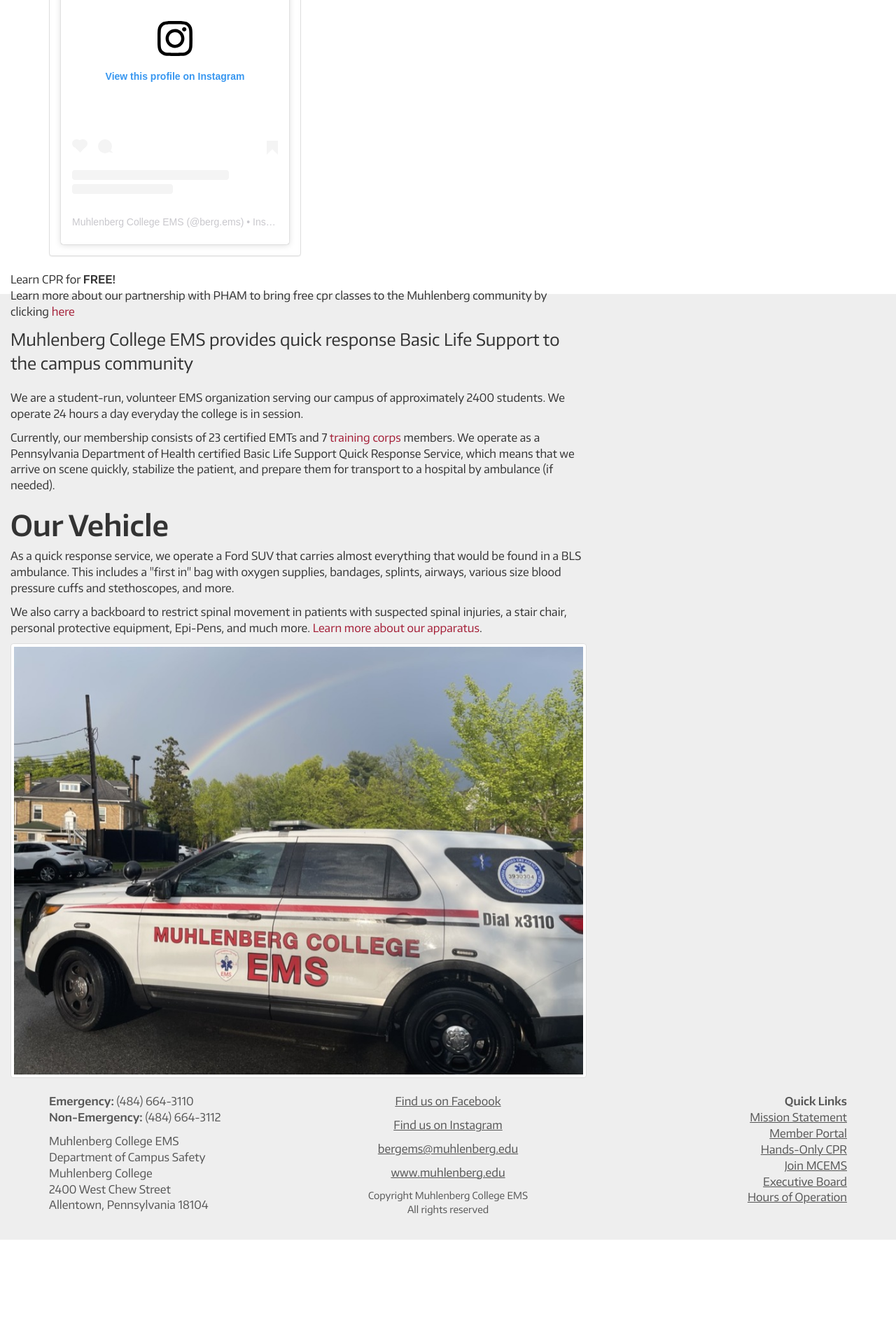
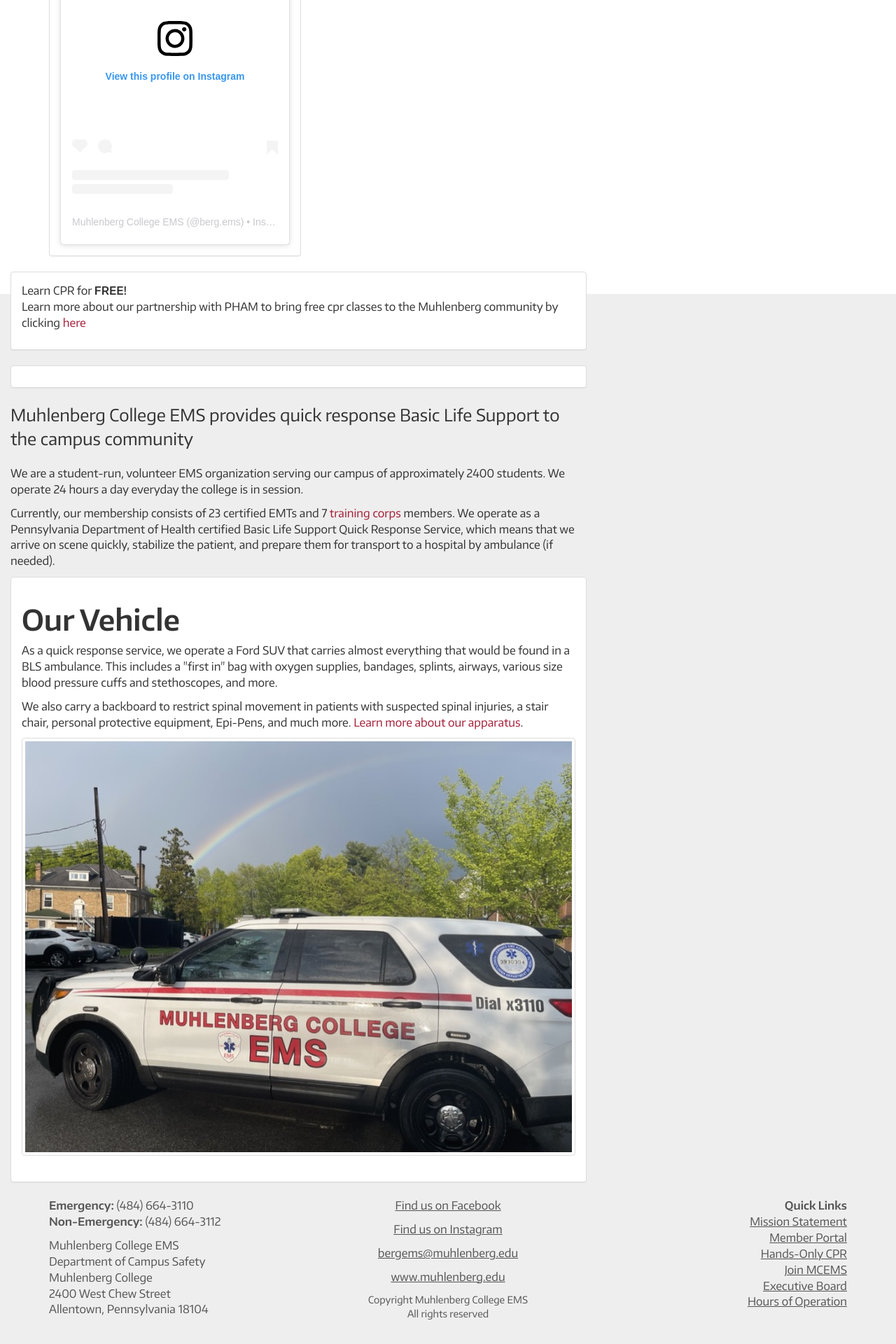
Before and after one commit to MCEMS/www, a Jekyll site: the page built from index.html, in a window 1280 px wide. Shown: the part 1524-3444 px from the top of the page at 70% size. Built offline with Jekyll 4.4.1, drawn with Linux system fonts in a browser that asks for light colours; nearby versions of some CDN libraries; a script that is not in the unit is left out; before the commit the page ends 3295 px from its top, so only the background shows below that.

Commit message:
Update index.html

```diff
--- a/index.html
+++ b/index.html
@@ -42,17 +42,22 @@
 
 </div>
 <div class="col-md-8">
+  <div class="panel panel-default">
+    <div class="panel-body">
   <h2">Learn CPR for <b>FREE!</b></h2>
     <p>Learn more about our partnership with PHAM to bring free cpr classes to the Muhlenberg community by clicking <a href="/learn-cpr">here</a></p>
-                                                                                                                                        </div>
-  <div class="col-md-8">
+    </div></div>
+      <div class="panel panel-default">
+    <div class="panel-body">
+    </div></div>
     <p class="lead">Muhlenberg College EMS provides quick response Basic Life Support to the campus community</p>
     <p>We are a student-run, volunteer EMS organization serving our campus of approximately 2400 students. We operate 24 hours a day everyday the college is in session.</p>
     <p>Currently, our membership consists of {{ site.data.membership.emt }} certified EMTs and {{ site.data.membership.training_corps }} <a href="/join-mcems/">training corps</a> members. We operate as a Pennsylvania Department of Health certified Basic Life Support Quick Response Service, which means that we arrive on scene quickly, stabilize the patient, and prepare them for transport to a hospital by ambulance (if needed).</p>
 
     {% capture news %}{% include news.markdown %}{% endcapture %}
     {{ news | markdownify }}
-
+  <div class="panel panel-default">
+    <div class="panel-body">
     <h1>Our Vehicle</h1>
     <p>As a quick response service, we operate a Ford SUV that carries almost everything that would be found in a BLS ambulance. This includes a "first in" bag with oxygen supplies, bandages, splints, airways, various size blood pressure cuffs and stethoscopes, and more.</p>
     <p>We also carry a backboard to restrict spinal movement in patients with suspected spinal injuries, a stair chair, personal protective equipment, Epi-Pens, and much more. <a href="/apparatus/">Learn more about our apparatus</a>.</p>
```
